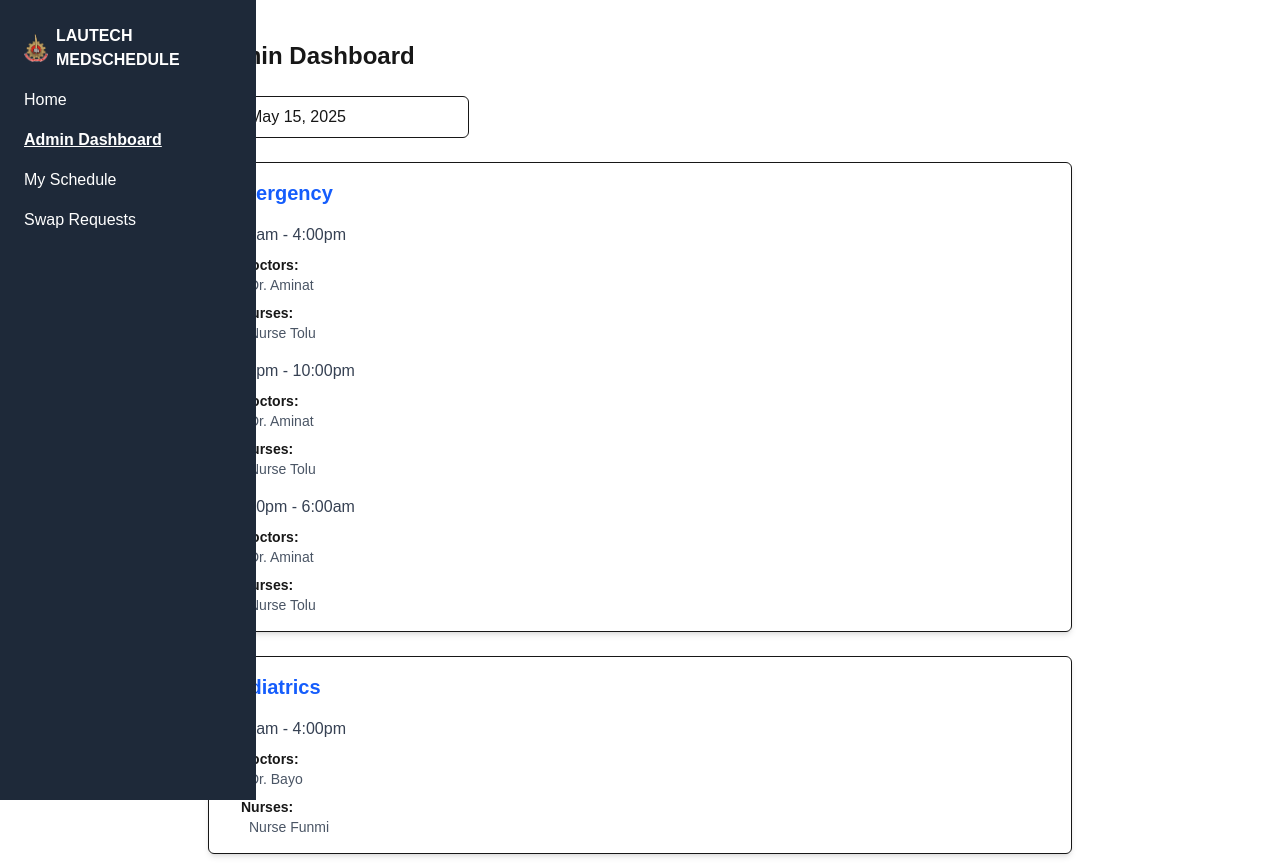
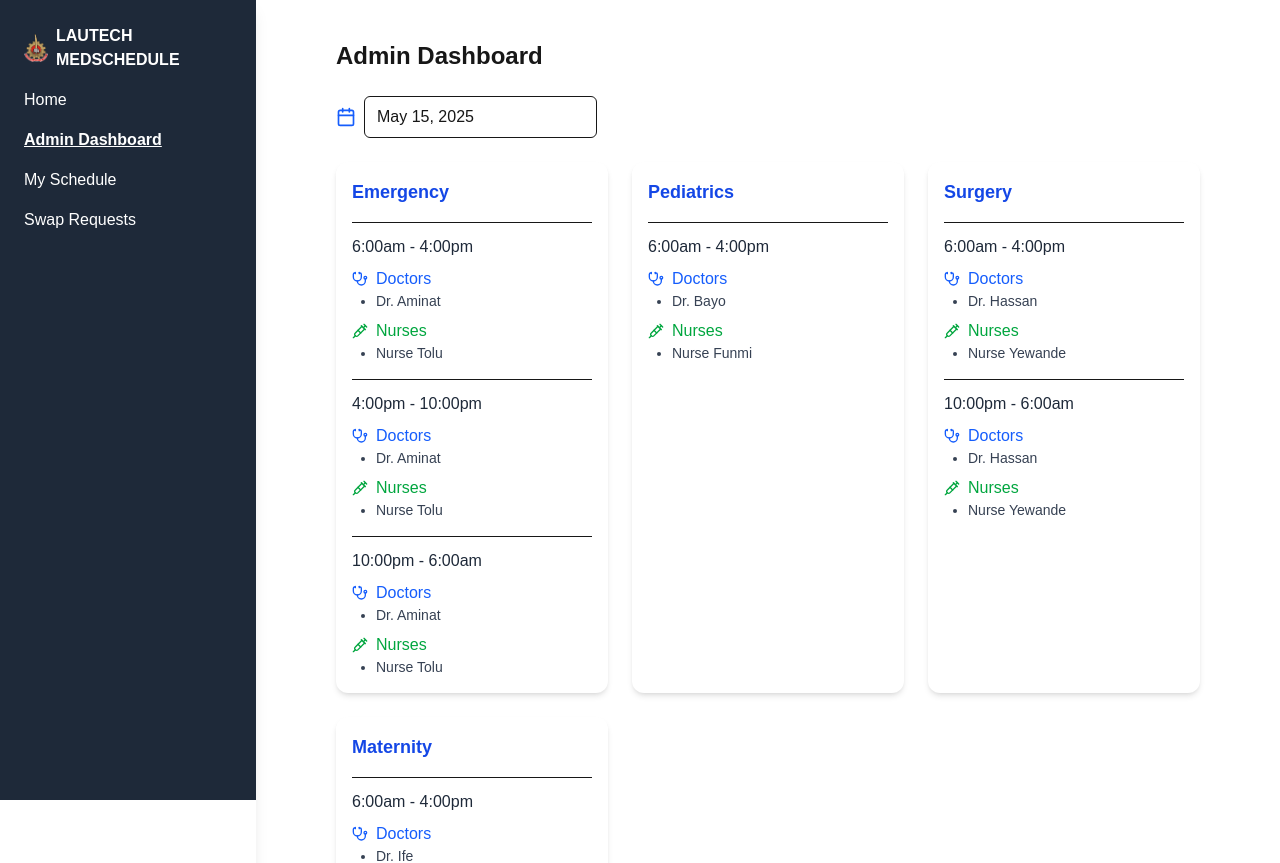
Before and after one commit to primyst/dentist-duty-scheduling-system, a Next.js app in the folder my-app/: page /dashboard in a window 1280 px wide. Shown: the top 863 px of the page. Built offline with nearby package versions, Linux system fonts and the light colour scheme.

Commit message:
card view

```diff
--- a/my-app/src/app/layout.tsx
+++ b/my-app/src/app/layout.tsx
@@ -1,9 +1,11 @@
+// layout.tsx
 import "./globals.css";
-import Navbar from "@/components/Navbar";
+import Navbar from "@/components/Sidebar";
+import Sidebar from "@/components/Sidebar";
 import type { Metadata } from "next";
 
 export const metadata: Metadata = {
-  title: "Qudus Lautech Medical Dutites Scheduling App",
+  title: "Qudus Lautech Medical Duties Scheduling App",
   description:
     "Manage shifts for doctors and nurses, developed by Abdullateef Abdulqudus",
 };
@@ -16,8 +18,17 @@ export default function RootLayout({
   return (
     <html lang="en">
       <body className="bg-gray-100">
-        <Navbar />
-        <main className="p-6">{children}</main>
+        <div className="flex min-h-screen">
+
+          <aside className="hidden lg:block w-64 bg-white shadow-lg">
+            <Sidebar />
+          </aside>
+
+          <div className="flex-1">
+            <Sidebar />
+            <main className="p-6">{children}</main>
+          </div>
+        </div>
       </body>
     </html>
   );
--- a/my-app/src/components/ScheduleTable.tsx
+++ b/my-app/src/components/ScheduleTable.tsx
@@ -1,15 +1,16 @@
-'use client';
+"use client";
 
-import { FC } from 'react';
-import { department, staff } from '@/lib/data';
-import { Role } from '@/lib/types';
+import { FC } from "react";
+import { department, staff } from "@/lib/data";
+import { Stethoscope, Syringe } from "lucide-react";
+import { Role } from "@/lib/types";
 
 interface Props {
   date: Date | null;
 }
 
 const getDayName = (date: Date) => {
-  return date.toLocaleDateString('en-US', { weekday: 'long' });
+  return date.toLocaleDateString("en-US", { weekday: "long" });
 };
 
 const ScheduleTable: FC<Props> = ({ date }) => {
@@ -18,60 +19,71 @@ const ScheduleTable: FC<Props> = ({ date }) => {
   const dayName = getDayName(date);
 
   return (
-    <div className="space-y-6">
+    <div className="grid md:grid-cols-2 lg:grid-cols-3 gap-6">
       {department.map((dept) => {
         if (!dept.workdays.includes(dayName)) return null;
 
         return (
-          <div key={dept.name} className="border rounded-md shadow-md p-4">
-            <h2 className="text-xl font-semibold text-blue-600">{dept.name}</h2>
+          <div key={dept.name} className="bg-white rounded-xl shadow-md p-4">
+            <h2 className="text-lg font-bold text-blue-700">{dept.name}</h2>
+
             {dept.time.length > 0 ? (
               dept.time.map((shiftTime) => {
                 const assignedDoctors = staff
                   .filter(
                     (s) =>
-                      s.department.name === dept.name && s.role === 'doctor'
+                      s.department.name === dept.name && s.role === "doctor"
                   )
                   .map((d) => d.name);
 
                 const assignedNurses = staff
                   .filter(
-                    (s) =>
-                      s.department.name === dept.name && s.role === 'nurse'
+                    (s) => s.department.name === dept.name && s.role === "nurse"
                   )
                   .map((n) => n.name);
 
                 return (
-                  <div key={shiftTime} className="mt-4">
-                    <p className="font-medium text-gray-700">{shiftTime}</p>
-                    <div className="ml-4 mt-2">
-                      <p className="text-sm font-semibold">Doctors:</p>
+                  <div key={shiftTime} className="mt-4 border-t pt-3">
+                    <p className="font-medium text-gray-800">{shiftTime}</p>
+
+                    <div className="mt-2">
+                      <div className="flex items-center gap-2 text-blue-600 font-medium">
+                        <Stethoscope className="w-4 h-4" />
+                        Doctors
+                      </div>
                       {assignedDoctors.length ? (
-                        assignedDoctors.map((doc) => (
-                          <p key={doc} className="ml-2 text-sm text-gray-600">
-                            {doc}
-                          </p>
-                        ))
+                        <ul className="ml-6 list-disc text-sm text-gray-700">
+                          {assignedDoctors.map((doc) => (
+                            <li key={doc}>{doc}</li>
+                          ))}
+                        </ul>
                       ) : (
-                        <p className="ml-2 text-sm text-gray-400">None</p>
+                        <p className="ml-6 text-sm text-gray-400">None</p>
                       )}
+                    </div>
 
-                      <p className="text-sm font-semibold mt-2">Nurses:</p>
+                    <div className="mt-2">
+                      <div className="flex items-center gap-2 text-green-600 font-medium">
+                        <Syringe className="w-4 h-4" />
+                        Nurses
+                      </div>
                       {assignedNurses.length ? (
-                        assignedNurses.map((nurse) => (
-                          <p key={nurse} className="ml-2 text-sm text-gray-600">
-                            {nurse}
-                          </p>
-                        ))
+                        <ul className="ml-6 list-disc text-sm text-gray-700">
+                          {assignedNurses.map((nurse) => (
+                            <li key={nurse}>{nurse}</li>
+                          ))}
+                        </ul>
                       ) : (
-                        <p className="ml-2 text-sm text-gray-400">None</p>
+                        <p className="ml-6 text-sm text-gray-400">None</p>
                       )}
                     </div>
                   </div>
                 );
               })
             ) : (
-              <p className="text-sm italic text-gray-400 mt-2">No shifts listed</p>
+              <p className="text-sm italic text-gray-400 mt-2">
+                No shifts listed
+              </p>
             )}
           </div>
         );
```
Also changed, not shown: my-app/src/components/Sidebar.tsx (renamed from my-app/src/components/Navbar.tsx).
